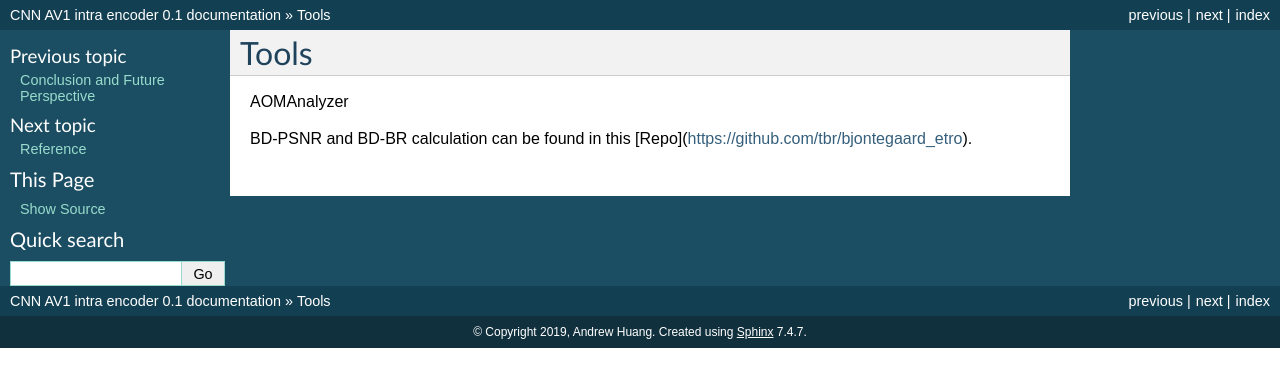
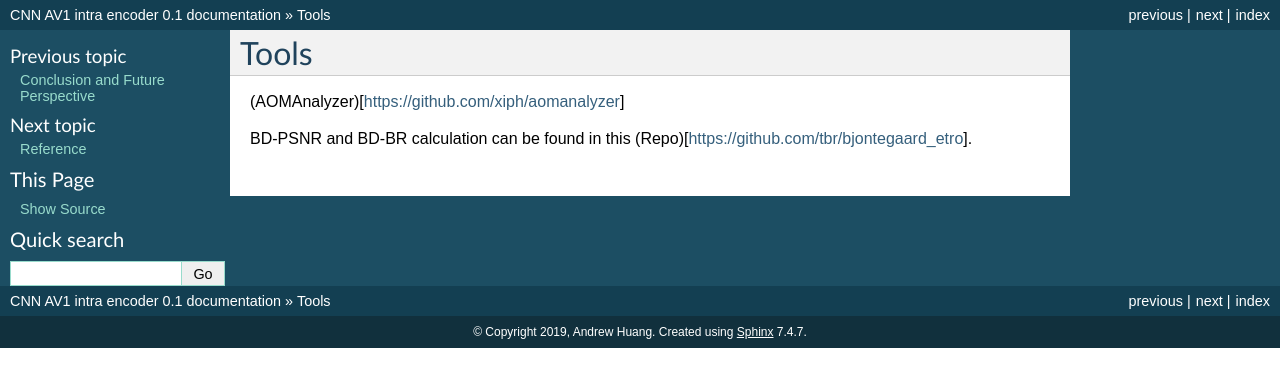
Before and after one commit to epadam/CNN-AV1-intra-encoder, a Sphinx documentation site: the page built from source/tools.rst, in a window 1280 px wide. Shown: the top 387 px of the page. Built offline with Sphinx 7.4.7, drawn with Linux system fonts in a browser that asks for light colours; part of the change alters nothing that is shown.

Commit message:
Update tools.rst

```diff
--- a/source/tools.rst
+++ b/source/tools.rst
@@ -1,6 +1,6 @@
 Tools
 =======
 
-AOMAnalyzer
+(AOMAnalyzer)[https://github.com/xiph/aomanalyzer]
 
-BD-PSNR and BD-BR calculation can be found in this [Repo](https://github.com/tbr/bjontegaard_etro).
+BD-PSNR and BD-BR calculation can be found in this (Repo)[https://github.com/tbr/bjontegaard_etro].
```
